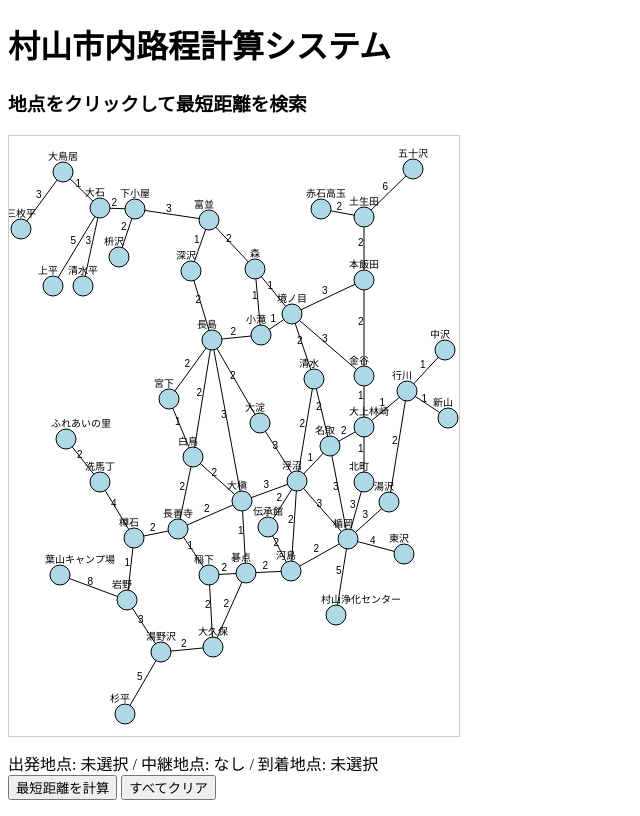
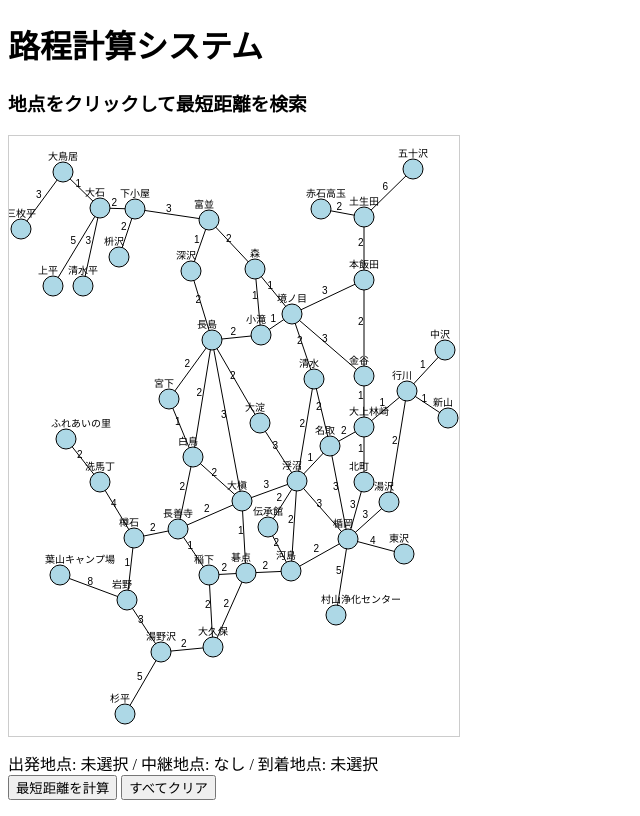
Before and after one commit to kenji-u117/MurayamaCityTravelCalcSystem, a plain HTML site: page index.html in a window 1280 px wide. Shown: the whole page, without its empty margins (0-640 px from the left). Drawn offline with Linux system fonts and the light colour scheme.

Commit message:
Update index.html

```diff
--- a/index.html
+++ b/index.html
@@ -2,14 +2,14 @@
 <html lang="ja">
 <head>
   <meta charset="UTF-8">
-  <title>村山市内路程計算システム</title>
+  <title>経路計算システム</title>
   <style>
     canvas { border: 1px solid #ccc; }
     #info { margin-top: 10px; }
   </style>
 </head>
 <body>
-  <h1>村山市内路程計算システム</h1>
+  <h1>路程計算システム</h1>
   <h3>地点をクリックして最短距離を検索</h3>
   <canvas id="map" width="450" height="600"></canvas>
   <div id="info">出発地点: <span id="startNode">未選択</span> / 中継地点: <span id="viaNodeList">なし</span> / 到着地点: <span id="endNode">未選択</span></div>
```
